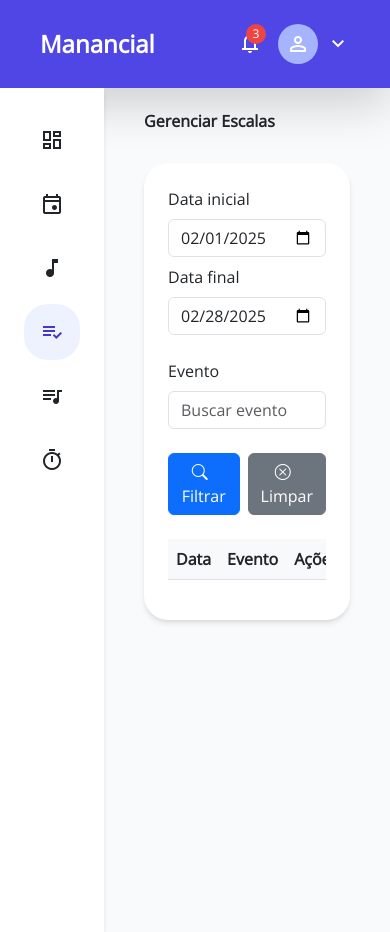
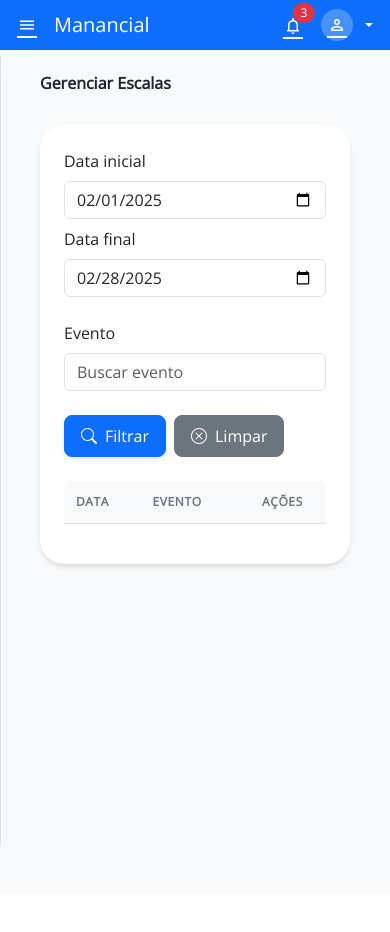
Before and after one commit to DFSegatto/Musicalize, a PHP site: page /aplicativoManancial/modules/escalas/gerenciar.php in a window 390 px wide. After the commit the page ends 844 px from the top, so only its background shows below. Run offline with PHP 8.4, Linux system fonts and the light colour scheme; data that the repository does not hold is empty.

Commit message:
Atualizado responsividade

```diff
--- a/assets/css/style.css
+++ b/assets/css/style.css
@@ -54,6 +54,7 @@ html {
 body {
   line-height: inherit;
   margin: 0;
+  overflow-x: hidden;
 }
 hr {
   border-top-width: 1px;
@@ -875,3 +876,202 @@ video {
     max-width: 1280px;
   }
 }
+
+/* Custom styles for Manancial */
+
+/* Base styles */
+:root {
+    --sidebar-width: 4rem;
+    --sidebar-width-expanded: 16rem;
+    --header-height: 56px;
+}
+
+body {
+    overflow-x: hidden;
+    background-color: var(--bs-light);
+    min-height: 100vh;
+}
+
+/* Navbar styles */
+#sideNav {
+    width: var(--sidebar-width);
+    height: calc(100vh - var(--header-height));
+    transition: width 0.3s ease;
+    position: fixed;
+    top: var(--header-height);
+    left: 0;
+    z-index: 1020;
+    overflow-x: hidden;
+    overflow-y: auto;
+}
+
+#sideNav .menu-text {
+    opacity: 0;
+    transition: opacity 0.2s ease;
+    white-space: nowrap;
+}
+
+#sideNav.expanded {
+    width: var(--sidebar-width-expanded);
+}
+
+#sideNav.expanded .menu-text {
+    opacity: 1;
+}
+
+/* Main content adjustment */
+main {
+    margin-left: var(--sidebar-width);
+    transition: margin-left 0.3s ease;
+    min-height: calc(100vh - var(--header-height));
+}
+
+body.sidebar-expanded main {
+    margin-left: var(--sidebar-width-expanded);
+}
+
+/* Navigation styles */
+.nav-pills .nav-link {
+    color: var(--bs-gray-700);
+    padding: 0.75rem 1rem;
+    border-radius: 0.5rem;
+    transition: all 0.2s ease;
+}
+
+.nav-pills .nav-link:hover:not(.active) {
+    background-color: var(--bs-gray-100);
+}
+
+.nav-pills .nav-link.active {
+    background-color: var(--bs-primary-bg-subtle);
+    color: var(--bs-primary);
+}
+
+/* Material Icons alignment */
+.material-symbols-outlined {
+    display: flex;
+    align-items: center;
+    justify-content: center;
+    font-size: 20px !important;
+}
+
+/* Card styles */
+.card {
+    border-radius: 0.75rem;
+    transition: transform 0.2s ease, box-shadow 0.2s ease;
+}
+
+.card-header:first-child {
+    border-radius: 0.75rem 0.75rem 0 0;
+}
+
+/* Table styles */
+.table-responsive {
+    border-radius: 0.5rem;
+}
+
+.table > :not(caption) > * > * {
+    padding: 1rem;
+}
+
+.table th {
+    font-weight: 600;
+    color: var(--bs-gray-600);
+    text-transform: uppercase;
+    font-size: 0.75rem;
+    letter-spacing: 0.05em;
+}
+
+/* Button styles */
+.btn {
+    font-weight: 500;
+    padding: 0.5rem 1rem;
+    border-radius: 0.5rem;
+    transition: all 0.2s ease;
+}
+
+.btn-sm {
+    padding: 0.25rem 0.5rem;
+}
+
+.btn-primary {
+    box-shadow: 0 2px 4px rgba(var(--bs-primary-rgb), 0.15);
+}
+
+.btn-primary:hover {
+    transform: translateY(-1px);
+    box-shadow: 0 4px 6px rgba(var(--bs-primary-rgb), 0.2);
+}
+
+.btn-light {
+    background-color: var(--bs-gray-100);
+    border-color: var(--bs-gray-100);
+}
+
+.btn-light:hover {
+    background-color: var(--bs-gray-200);
+    border-color: var(--bs-gray-200);
+}
+
+/* Badge styles */
+.badge {
+    font-weight: 500;
+    padding: 0.35em 0.65em;
+    border-radius: 0.375rem;
+}
+
+/* Modal styles */
+.modal-content {
+    border-radius: 1rem;
+}
+
+.modal-header {
+    border-radius: calc(1rem - 1px) calc(1rem - 1px) 0 0;
+}
+
+/* Responsive adjustments */
+@media (max-width: 767.98px) {
+    #sideNav {
+        width: 0;
+        box-shadow: 0 0.5rem 1rem rgba(0, 0, 0, 0.15);
+    }
+
+    #sideNav.expanded {
+        width: 280px;
+    }
+
+    main {
+        margin-left: 0 !important;
+    }
+
+    .table > :not(caption) > * > * {
+        padding: 0.75rem;
+    }
+}
+
+@media (min-width: 768px) {
+    #sideNav:hover {
+        width: var(--sidebar-width-expanded);
+    }
+
+    #sideNav:hover .menu-text {
+        opacity: 1;
+    }
+}
+
+/* Utility classes */
+.fw-medium {
+    font-weight: 500 !important;
+}
+
+.text-uppercase {
+    letter-spacing: 0.05em;
+}
+
+.shadow-hover {
+    transition: box-shadow 0.2s ease;
+}
+
+.shadow-hover:hover {
+    box-shadow: 0 0.5rem 1rem rgba(0, 0, 0, 0.15) !important;
+}
--- a/includes/header.php
+++ b/includes/header.php
@@ -1,25 +1,33 @@
-<header class="bg-indigo-600 text-white py-4 px-6 shadow-lg">
-    <div class="container mx-auto flex justify-between items-center">
-        <h1 class="text-2xl font-bold">Manancial</h1>
-        <div class="flex items-center space-x-4">
-            <span class="relative">
-                <span class="material-symbols-outlined text-2xl cursor-pointer hover:text-indigo-200 transition-colors">notifications</span>
-                <span class="absolute -top-1 -right-1 bg-red-500 text-xs rounded-full w-5 h-5 flex items-center justify-center">3</span>
-            </span>
-            <details class="relative">
-                <summary class="flex items-center space-x-2 cursor-pointer list-none">
-                    <div class="w-10 h-10 rounded-full bg-indigo-300 flex items-center justify-center">
+<header class="navbar navbar-expand-md bg-primary navbar-dark py-2 sticky-top">
+    <div class="container-fluid px-3">
+        <button class="btn btn-link text-white d-md-none me-3 p-0" onclick="toggleNav()">
+            <span class="material-symbols-outlined">menu</span>
+        </button>
+        <a class="navbar-brand mb-0 h1 me-auto" href="./">Manancial</a>
+
+        <div class="d-flex align-items-center gap-3">
+            <div class="position-relative">
+                <button class="btn btn-link text-white p-0">
+                    <span class="material-symbols-outlined">notifications</span>
+                    <span class="position-absolute top-0 start-100 translate-middle badge rounded-pill bg-danger">
+                        3
+                    </span>
+                </button>
+            </div>
+
+            <div class="dropdown">
+                <button class="btn btn-link text-white p-0 dropdown-toggle d-flex align-items-center gap-2" type="button" data-bs-toggle="dropdown" aria-expanded="false">
+                    <div class="rounded-circle bg-white bg-opacity-25 d-flex align-items-center justify-content-center" style="width: 32px; height: 32px;">
                         <span class="material-symbols-outlined">person</span>
                     </div>
-                    <span class="hidden md:inline">Usuário</span>
-                    <span class="material-symbols-outlined">expand_more</span>
-                </summary>
-                <div class="absolute right-0 mt-2 w-48 bg-white rounded-lg shadow-xl z-10 py-2">
-                    <a href="#" class="block px-4 py-2 hover:bg-indigo-100 transition-colors">Meu Perfil</a>
-                    <a href="#" class="block px-4 py-2 hover:bg-indigo-100 transition-colors">Configurações</a>
-                    <a href="#" class="block px-4 py-2 hover:bg-indigo-100 transition-colors">Sair</a>
-                </div>
-            </details>
+                </button>
+                <ul class="dropdown-menu dropdown-menu-end shadow border-0 mt-2">
+                    <li><a class="dropdown-item d-flex align-items-center gap-2" href="#"><span class="material-symbols-outlined">person</span>Meu Perfil</a></li>
+                    <li><a class="dropdown-item d-flex align-items-center gap-2" href="#"><span class="material-symbols-outlined">settings</span>Configurações</a></li>
+                    <li><hr class="dropdown-divider"></li>
+                    <li><a class="dropdown-item d-flex align-items-center gap-2 text-danger" href="#"><span class="material-symbols-outlined">logout</span>Sair</a></li>
+                </ul>
+            </div>
         </div>
     </div>
 </header>
--- a/includes/navbar.php
+++ b/includes/navbar.php
@@ -3,10 +3,10 @@ $current_page = basename($_SERVER['PHP_SELF']);
 $current_dir = basename(dirname($_SERVER['PHP_SELF']));
 ?>
 
-<aside class="w-16 md:w-64 bg-white shadow-md">
-    <nav class="p-4">
-        <ul class="space-y-2">
-            <li>
+<aside class="bg-white border-end" id="sideNav">
+    <nav class="p-3 h-100">
+        <ul class="nav nav-pills flex-column gap-1">
+            <li class="nav-item">
                 <a href="
                 <?php
                 echo $current_dir == 'musicos' ||
@@ -14,46 +14,54 @@ $current_dir = basename(dirname($_SERVER['PHP_SELF']));
                 $current_dir == 'escalas' ||
                 $current_dir == 'musicas' ||
                 $current_dir == 'jejum' ? '../../' : './index.php'; ?>"
-                   class="flex items-center space-x-3 p-3 rounded-lg <?php echo $current_page == 'index.php' && $current_dir != 'musicos' ? 'bg-indigo-50 text-indigo-700' : 'hover:bg-indigo-50 transition-colors'; ?>">
+                   class="nav-link d-flex align-items-center gap-3 <?php echo $current_page == 'index.php' && $current_dir != 'musicos' ? 'active' : ''; ?>">
                     <span class="material-symbols-outlined">dashboard</span>
-                    <span class="hidden md:inline">Dashboard</span>
+                    <span class="menu-text">Dashboard</span>
                 </a>
             </li>
-            <li>
+            <li class="nav-item">
                 <a href="<?php echo $current_dir == 'eventos' ? '' : './modules/eventos/index.php'; ?>"
-                   class="flex items-center space-x-3 p-3 rounded-lg <?php echo $current_dir == 'eventos' ? 'bg-indigo-50 text-indigo-700' : 'hover:bg-indigo-50 transition-colors'; ?>">
+                   class="nav-link d-flex align-items-center gap-3 <?php echo $current_dir == 'eventos' ? 'active' : ''; ?>">
                     <span class="material-symbols-outlined">event</span>
-                    <span class="hidden md:inline">Eventos</span>
+                    <span class="menu-text">Eventos</span>
                 </a>
             </li>
-            <li>
+            <li class="nav-item">
                 <a href="<?php echo $current_dir == 'musicos' ? '' : './modules/musicos/index.php'; ?>"
-                   class="flex items-center space-x-3 p-3 rounded-lg <?php echo $current_dir == 'musicos' ? 'bg-indigo-50 text-indigo-700' : 'hover:bg-indigo-50 transition-colors'; ?>">
+                   class="nav-link d-flex align-items-center gap-3 <?php echo $current_dir == 'musicos' ? 'active' : ''; ?>">
                     <span class="material-symbols-outlined">music_note</span>
-                    <span class="hidden md:inline">Músicos</span>
+                    <span class="menu-text">Músicos</span>
                 </a>
             </li>
-            <li>
+            <li class="nav-item">
                 <a href="<?php echo $current_dir == 'escalas' ? '' : './modules/escalas/index.php'; ?>"
-                   class="flex items-center space-x-3 p-3 rounded-lg <?php echo $current_dir == 'escalas' ? 'bg-indigo-50 text-indigo-700' : 'hover:bg-indigo-50 transition-colors'; ?>">
+                   class="nav-link d-flex align-items-center gap-3 <?php echo $current_dir == 'escalas' ? 'active' : ''; ?>">
                     <span class="material-symbols-outlined">playlist_add_check</span>
-                    <span class="hidden md:inline">Escalas</span>
+                    <span class="menu-text">Escalas</span>
                 </a>
             </li>
-            <li>
+            <li class="nav-item">
                 <a href="<?php echo $current_dir == 'musicas' ? '' : './modules/musicas/index.php'; ?>"
-                   class="flex items-center space-x-3 p-3 rounded-lg <?php echo $current_dir == 'musicas' ? 'bg-indigo-50 text-indigo-700' : 'hover:bg-indigo-50 transition-colors'; ?>">
+                   class="nav-link d-flex align-items-center gap-3 <?php echo $current_dir == 'musicas' ? 'active' : ''; ?>">
                     <span class="material-symbols-outlined">queue_music</span>
-                    <span class="hidden md:inline">Playlist</span>
+                    <span class="menu-text">Playlist</span>
                 </a>
             </li>
-            <li>
+            <li class="nav-item">
                 <a href="<?php echo $current_dir == 'jejum' ? '' : './modules/jejum/index.php'; ?>"
-                   class="flex items-center space-x-3 p-3 rounded-lg <?php echo $current_dir == 'jejum' ? 'bg-indigo-50 text-indigo-700' : 'hover:bg-indigo-50 transition-colors'; ?>">
+                   class="nav-link d-flex align-items-center gap-3 <?php echo $current_dir == 'jejum' ? 'active' : ''; ?>">
                     <span class="material-symbols-outlined">timer</span>
-                    <span class="hidden md:inline">Jejum</span>
+                    <span class="menu-text">Jejum</span>
                 </a>
             </li>
         </ul>
     </nav>
 </aside>
+
+<script>
+function toggleNav() {
+    const nav = document.getElementById('sideNav');
+    nav.classList.toggle('expanded');
+    document.body.classList.toggle('sidebar-expanded');
+}
+</script>
```
Also changed, not shown: index.php (+68 -52 lines).
